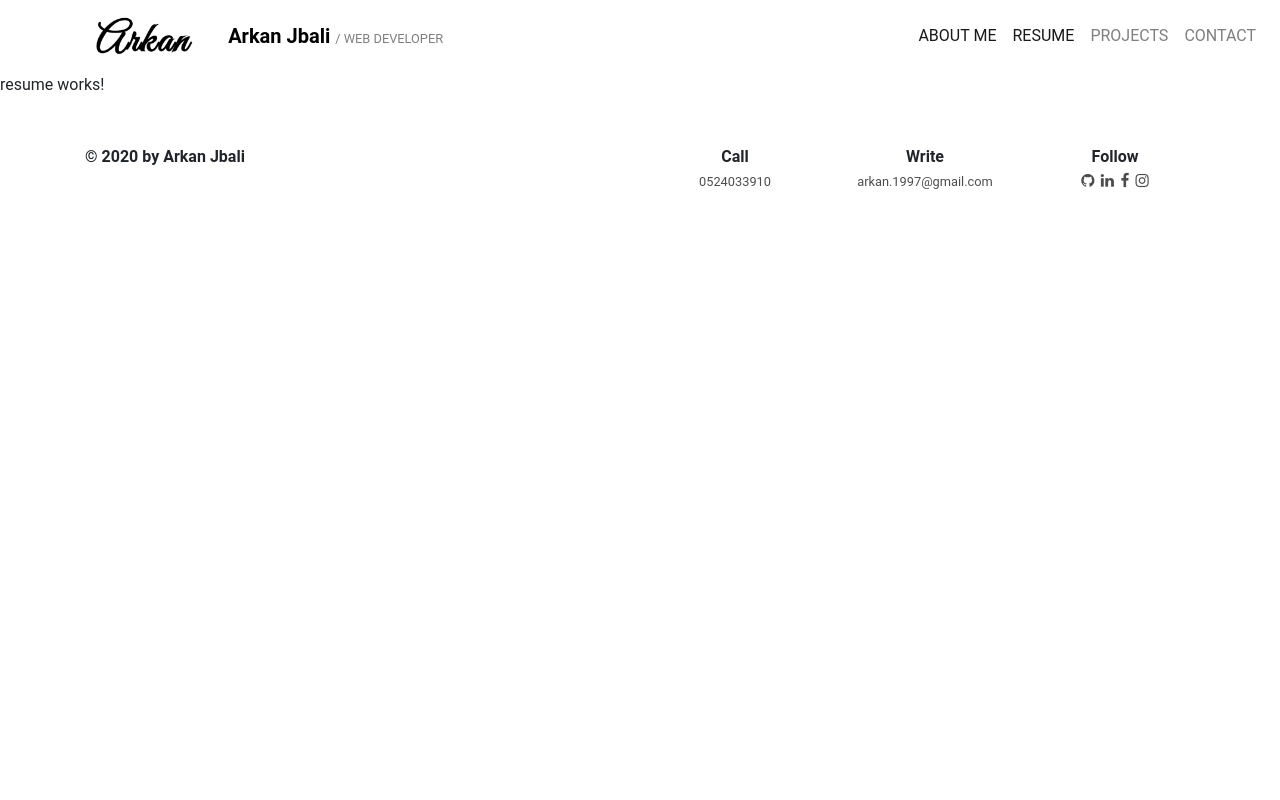
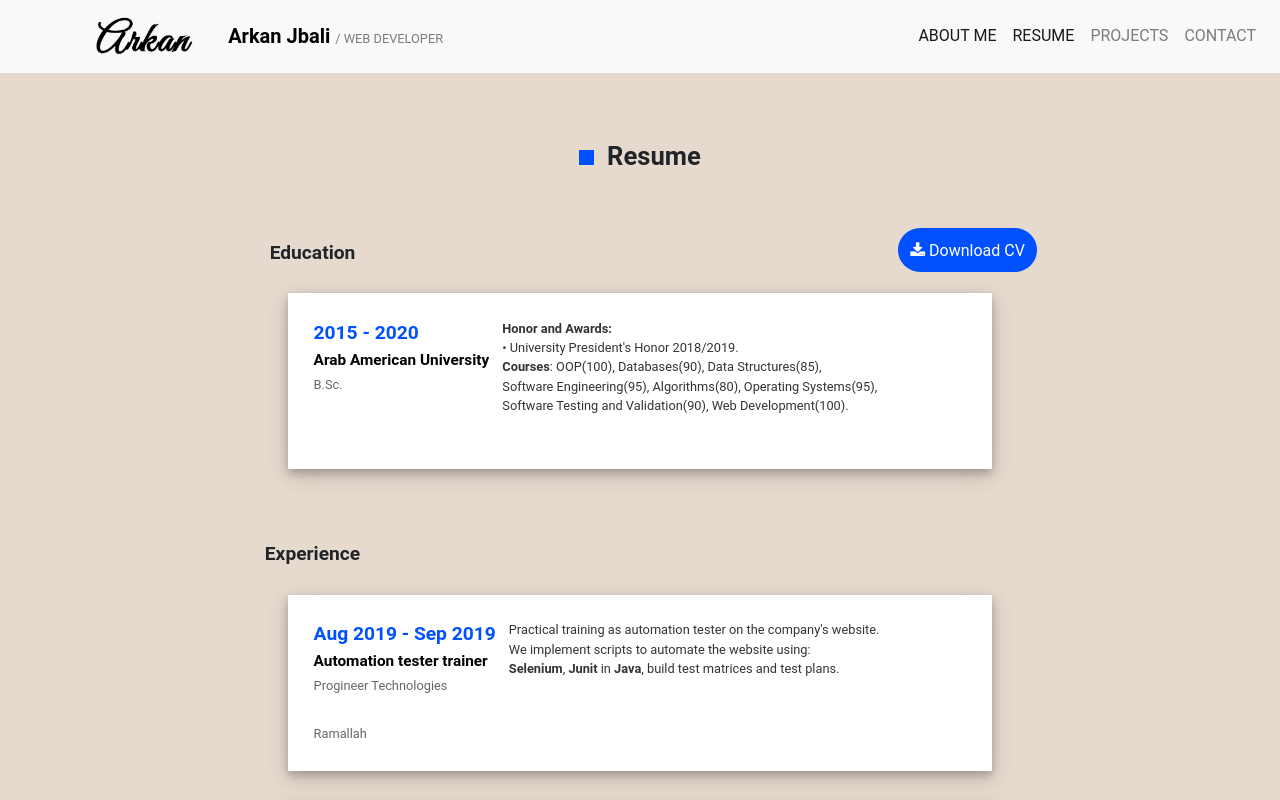
Before and after one commit to ArkanJbali/ArkanJbali, an Angular app: page /resume in a window 1280 px wide. Shown: the top 800 px of the page. Built offline with nearby package versions, Linux system fonts and the light colour scheme.

Commit message:
resume page

```diff
--- a/src/app/about/about.component.html
+++ b/src/app/about/about.component.html
@@ -26,7 +26,7 @@
         <br>
         <span class="subtitle"> Here's who I am & what I do </span>
         <br>
-        <div class="btn-primary roundBtn"><a routerLink="/resume"style="color: white;">RESUME</a></div> <div class="btn-outline-light roundBtn2"><a routerLink="/" style="color: rgba(0, 80, 255, 1);">PROJECTS</a></div>
+        <div class="btn-primary roundBtn"><a routerLink="/resume"style="color: white;">RESUME</a></div> <div class="btn-outline-light roundBtn2"><a routerLink="/projects" style="color: rgba(0, 80, 255, 1);">PROJECTS</a></div>
         <p>
           Graduated bachelor degree of computer science (B.Sc.) who seeks a full time position in the software world to launch my career and gain experience.
           During my studies I gained knowledge, experience and I was team leader for Full stack project, operated by Tsofen organization, in cooperation with Amdocs.
--- a/src/app/navbar/navbar.component.html
+++ b/src/app/navbar/navbar.component.html
@@ -1,4 +1,4 @@
-<nav class="navbar navbar-expand-lg navbar-light">
+<nav class="navbar sticky-top navbar-expand-lg navbar-light bg-light">
   <img src="../assets/signLogo.png" />
   <a class="navbar-brand" routerLink="/" routerLinkActive="active"> <span class="name"> Arkan Jbali </span> <span class="role">/ WEB DEVELOPER</span></a>
   <button class="navbar-toggler" type="button" data-toggle="collapse" data-target="#navbarNav" aria-controls="navbarNav" aria-expanded="false" aria-label="Toggle navigation">
--- a/src/app/resume/resume.component.css
+++ b/src/app/resume/resume.component.css
@@ -0,0 +1,73 @@
+.bgc{
+  background-color: #E6DACE;
+  text-align: center;
+  align-items: center;
+  justify-content: center;
+}
+.square{
+  background-color: rgba(0, 80, 255, 1);
+  width: 15px;
+  height: 15px;
+  display: inline-block;
+  position: relative;
+  margin-right: 1%;
+  margin-top: 5%;
+}
+.title{
+  display: inline-block;
+  position: relative;
+  font-weight: bold;
+  font-size: 2vw;
+  margin-top: 5%;
+}
+.card{
+  background-color: white;
+  box-shadow: 0 4px 8px 0 rgba(0, 0, 0, 0.2), 0 6px 20px 0 rgba(0, 0, 0, 0.19);
+}
+.card2{
+  background-color: white;
+  margin:10%;
+  width: 55%;
+  box-shadow: 0 4px 8px 0 rgba(0, 0, 0, 0.2), 0 6px 20px 0 rgba(0, 0, 0, 0.19);
+  display: inline-block;
+}
+.box{
+  padding: 2%;
+  text-align: center;
+}
+#parent_div_1, #parent_div_2, #parent_div_3{
+  background-color: white;
+  width: 55%;
+  padding: 2%;
+  box-shadow: 0 4px 8px 0 rgba(0, 0, 0, 0.2), 0 6px 20px 0 rgba(0, 0, 0, 0.19);
+  margin: 2% 10% 0 10%;
+  display: inline-block;
+}
+.child_div{
+  float:left;
+  margin-right: 2%;
+}
+.period{
+  color: rgba(0, 80, 255, 1);
+  font-weight: bold;
+  font-size: 1.5vw;
+  margin-top: 2%;
+}
+.position{
+  color: black;
+  font-weight: bold;
+  font-size: 1.2vw;
+}
+.company{
+  color: rgba(0, 0, 0, 0.6);
+  font-size: 1vw;
+}
+.header{
+  font-weight: bold;
+  font-size: 1.5vw;
+  margin-top: 5%;
+}
+p{
+  color: rgba(0, 0, 0, 0.8);
+  font-size: 1vw;
+}
--- a/src/app/resume/resume.component.html
+++ b/src/app/resume/resume.component.html
@@ -1 +1,141 @@
-<p>resume works!</p>
+<div class="bgc">
+  <div class="square"></div> <div class="title">Resume</div>
+  <div class="row justify-content-start" style="margin-top: 5%; ">
+    <div class="col">
+      <span class="header">Education</span>
+    </div>
+    <div class="col">
+      <span style="background-color: rgba(0, 80, 255, 1); padding: 2%;   border-radius: 100px 100px 100px 100px;">
+      <a href="../assets/ArkanJbali_CV.docx" download="ArkanJbali_CV" style="color: white;"><i class="fa fa-download"></i> Download CV</a>
+    </span>
+    </div>
+  </div>
+  <div id="parent_div_1">
+    <div class="child_div" style="text-align: left;">
+      <span class="period">2015 - 2020</span><br>
+      <span class="position">Arab American University</span><br>
+      <span class="company">B.Sc.</span>
+        <br><br>
+        <br>
+    </div>
+    <div class="child_div" style="text-align: left;">
+      <p>
+        <b>Honor and Awards:</b> <br>
+        •	University President's Honor 2018/2019. <br>
+        <b>Courses</b>: OOP(100), Databases(90), Data Structures(85),
+        <br>Software Engineering(95), Algorithms(80), Operating Systems(95),
+        <br>Software Testing and Validation(90), Web Development(100).
+
+    </p>
+    </div>
+  </div>
+
+  <div class="row justify-content-start" style="margin-top: 5%;">
+    <div class="col">
+      <span class="header">Experience</span>
+    </div>
+    <div class="col">
+    </div>
+  </div>
+  <div id="parent_div_1">
+    <div class="child_div" style="text-align: left;">
+      <span class="period">Aug 2019 - Sep 2019  </span><br>
+      <span class="position">Automation tester trainer</span><br>
+      <span class="company">Progineer Technologies</span>
+        <br><br>
+      <span class="company">Ramallah</span>
+        <br>
+    </div>
+    <div class="child_div" style="text-align: left;">
+      <p>
+      Practical training as automation tester on the company's website.
+      <br>We implement scripts to automate the website using:
+      <br><b>Selenium</b>, <b>Junit</b> in <b>Java</b>, build test matrices and test plans.
+    </p>
+    </div>
+  </div>
+
+  <div id="parent_div_1">
+    <div class="child_div" style="text-align: left;">
+      <span class="period">Nov 2018 - Mar 2019  </span><br>
+      <span class="position">Full Stack Developer <br> Practical Training</span><br>
+      <span class="company">Tsofen تسوفن צופן</span>
+        <br><br>
+      <span class="company">Israel</span>
+        <br>
+    </div>
+    <div class="child_div" style="text-align: left;">
+      <p>
+        Practical training course operated by <b>Tsofen</b> organization, <br>
+        in cooperation with <b>Amdocs</b> and <b>IITC</b> totaling 250 academic hours.<br>
+        •	Theoretical contents and a hands-on development project using <br>
+        industry methodologies and practices.<br>
+        •	<b>Technologies</b>: Java, MySQL, Angular, JS, HTML/CSS
+        <br> and Agile development methodology.<br>
+        •	<b>Project</b>, in collaboration with Amdocs: Monitoring and
+        <br>control system that identifies defects and their severity on
+        <br>Amdocs systems logs for their technical support team internal usage.
+
+    </p>
+    </div>
+  </div>
+
+  <!-- <div id="parent_div_1">
+    <div class="child_div">
+      <span class="period">Technical Skills</span><br>
+        <br><br>
+        <br>
+    </div>
+    <div class="child_div">
+      <p>
+        •	Java, C#, Python<br>
+        •	MySQL, SQLServer, Oracle SQL<br>
+        •	HTML5, JavaScript, CSS3, jQuery, Angular, PHP<br>
+        •	Visual Studio, Eclipse, VS Code, Jupyter Notebook, <br>Code Blocks, Android Studio, Selenium, Junit
+
+    </p>
+    </div>
+  </div> -->
+
+  <div class="row justify-content-start" style="margin-top: 5%;">
+    <div class="col">
+      <span class="header">Technical Skills</span>
+    </div>
+    <div class="col">
+    </div>
+  </div>
+  <div id="parent_div_1">
+    <div class="child_div" style="background-color: rgba(0, 80, 255, 1); width: 5px; height: 2vw;">
+    </div>
+    <div class="child_div" style="text-align: left;">
+      <p>
+        •	Java, C#, Python<br>
+        •	MySQL, SQLServer, Oracle SQL<br>
+        •	HTML5, JavaScript, CSS3, jQuery, Angular, PHP<br>
+        •	Visual Studio, Eclipse, VS Code, Jupyter Notebook, <br>Code Blocks, Android Studio, Selenium, Junit
+
+    </p>
+    </div>
+  </div>
+
+  <div class="row justify-content-start" style="margin-top: 5%;">
+    <div class="col">
+      <span class="header">Languages</span>
+    </div>
+    <div class="col">
+    </div>
+  </div>
+  <div id="parent_div_1">
+    <div class="child_div" style="background-color: rgba(0, 80, 255, 1); width: 5px; height: 2vw;">
+    </div>
+    <div class="child_div" style="text-align: left;">
+      <p>
+        •	Arabic: mother tongue<br>
+        •	Hebrew: excellent<br>
+        •	English: good<br>
+
+    </p>
+    </div>
+  </div>
+<br><br>
+</div>
```
Also changed, not shown: 1 other file (tests, documents, lock files or other folders).
